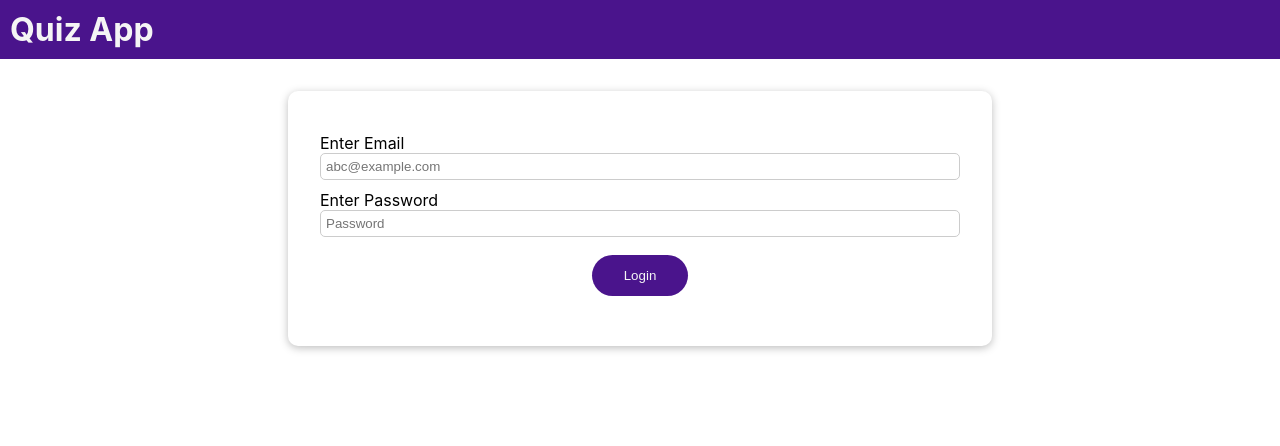
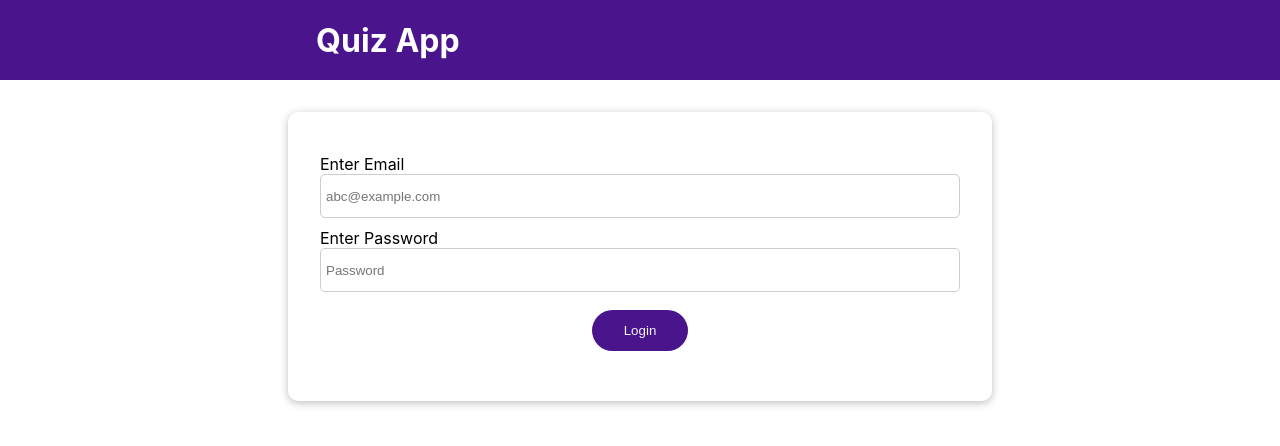
Before and after one commit to nadirbashir/quizapp, a React (Create React App) app: page / in a window 1280 px wide. Shown: the top 446 px of the page. Built offline with nearby package versions, Linux system fonts and the light colour scheme.

Commit message:
Login and authentication complete

```diff
--- a/src/App.css
+++ b/src/App.css
@@ -2,11 +2,3 @@
   margin: 0;
   padding: 0;
 }
-.App{
-  text-align: center;
-}
-h1{
-  background-color: #4A148C;
-  color: whitesmoke;
-  padding: 10px;
-}
--- a/src/App.js
+++ b/src/App.js
@@ -1,14 +1,32 @@
-import MainHeader from './components/MainHeader/MainHeader';
-import SignIn from './components/SignIn/SignIn';
-import './App.css';
-import React from 'react';
+import MainHeader from "./components/MainHeader/MainHeader";
+import SignIn from "./components/SignIn/SignIn";
+import "./App.css";
+import React, { useEffect, useState } from "react";
+import Home from "./components/Home/Home";
 
 function App() {
+  const [isLoggedIn, setIsLoggedIn] = useState(false);
+  useEffect(()=>{
+    if(localStorage.getItem("isLoggedIn") === "1"){
+      setIsLoggedIn(true);
+    }
+  },[]);
+
+  const loginHandler = (email,password) => {
+    localStorage.setItem("isLoggedIn","1");
+    setIsLoggedIn(true);
+  };
+
+  const logoutHandler = () => {
+    localStorage.removeItem("isLoggedIn");
+    setIsLoggedIn(false);
+  }
   return (
     <React.Fragment>
-      <MainHeader />
+      <MainHeader isAuthenticated={isLoggedIn} onLogout={logoutHandler} />
       <main>
-      <SignIn />
+        {!isLoggedIn && <SignIn onLogin={loginHandler} />}
+        {isLoggedIn && <Home onLogout={logoutHandler} />}
       </main>
     </React.Fragment>
   );
--- /dev/null
+++ b/src/components/Home/Home.js
@@ -0,0 +1,11 @@
+import React from "react";
+import { Card } from "../UI/Card/Card.js";
+import classes from "./Home.module.css";
+const Home = (props) => {
+  return (
+    <Card className={classes.home}>
+      <h2>Home Page</h2>
+    </Card>
+  );
+};
+export default Home;
--- /dev/null
+++ b/src/components/Home/Home.module.css
@@ -0,0 +1,5 @@
+.home{
+    width: 90%;
+    margin: 7rem auto;
+    padding: 2rem;
+}
--- a/src/components/MainHeader/MainHeader.js
+++ b/src/components/MainHeader/MainHeader.js
@@ -1,7 +1,11 @@
-const MainHeader = () => {
+import React from 'react';
+import classes from './MainHeader.module.css'
+import Navigation from './Navigation';
+const MainHeader = (props) => {
   return (
-    <header>
+    <header className={classes['main-header']}>
       <h1>Quiz App</h1>
+      <Navigation isLoggedIn={props.isAuthenticated} onLogout={props.onLogout} />
     </header>
   );
 };
--- /dev/null
+++ b/src/components/MainHeader/MainHeader.module.css
@@ -0,0 +1,17 @@
+.main-header{
+    position: fixed;
+    top: 0;
+    left: 0;
+    width: 100%;
+    height: 5rem;
+    display: flex;
+    align-items: center;
+    background-color: #4A148C;
+    justify-content: space-around;
+    padding: 0 2rem;
+  }
+
+.main-header h1{
+    margin: 0;
+    color: white;
+}
--- /dev/null
+++ b/src/components/MainHeader/Navigation.js
@@ -0,0 +1,14 @@
+import React from 'react'
+import classes from './Navigation.module.css'
+const Navigation = (props) =>{
+    console.log(props.isLoggedIn)
+    return (
+        <nav className={classes['nav-bar']}>
+            <ul>
+                {props.isLoggedIn && <li>Admin</li>}
+                {props.isLoggedIn && <li><button onClick={props.onLogout}>Logout</button></li>}
+            </ul>
+        </nav>
+    );
+}
+export default Navigation;
--- /dev/null
+++ b/src/components/MainHeader/Navigation.module.css
@@ -0,0 +1,27 @@
+.nav-bar ul{
+    margin: 0;
+    padding: 0;
+    list-style-type: none;
+    display: flex;
+    align-items: center;
+}
+
+.nav-bar li{
+    margin: 0;
+    margin-left: 2rem;
+    color: white;
+    font-size: 1rem;
+    font-weight: bold;
+}
+
+.nav-bar button{
+    outline: none;
+    cursor: pointer;
+    padding: 1rem 3rem;
+    background: #ba00e5;
+  border: 1px solid #ba00e5;
+  font-size: 1rem;
+    font-weight: bold;
+  border-radius: 25px;
+  color: white;
+}
--- a/src/components/SignIn/SignIn.js
+++ b/src/components/SignIn/SignIn.js
@@ -1,22 +1,36 @@
-import { useState } from "react";
+import { useEffect, useState } from "react";
 import { Card } from "../UI/Card/Card";
 import classes from "./SignIn.module.css";
 const SignIn = (props) => {
   const [enteredEmail, setEnteredEmail] = useState("");
   const [enteredPassword, setEnteredPassword] = useState("");
+  const [emailInvalid, setEmailInvalid ]=useState();
+  const [passwordInvalid, setPasswordInValid ]=useState();
+  const [formIsvalid, setFormIsvalid] = useState(false);
+
+  useEffect(()=>{
+    setFormIsvalid(enteredEmail.includes('@') && enteredPassword.length > 6);
+  },[enteredEmail, enteredPassword]);
+
   const handleEmailChange = (event) => {
     setEnteredEmail(event.target.value);
   };
   const handlePasswordChange = (event) => {
     setEnteredPassword(event.target.value);
   };
+
+  const handleInvalidEmail = () =>{
+    setEmailInvalid(!enteredEmail.includes('@'));
+  }
+
+  const handleInvalidPassword = () =>{
+    setPasswordInValid(enteredPassword.length < 6);
+  }
+
   const submitHandler = (event) => {
     event.preventDefault();
-    if (enteredEmail.trim().length === 0) {
-      alert("please enter a valid email");
-    } else if (enteredPassword.length < 4) {
-      alert("password must contain atleast 4 character");
-    } else {
+    if(formIsvalid){
+      props.onLogin(enteredEmail, enteredPassword);
       setEnteredEmail("");
       setEnteredPassword("");
     }
@@ -25,26 +39,30 @@ const SignIn = (props) => {
   return (
     <Card className={classes.login}>
       <form onSubmit={submitHandler} >
-        <div className={classes.control}>
-        <label>Enter Email </label>
+        <div className={`${classes.control} ${emailInvalid ? classes.invalid : ""}`}>
+        <label htmlFor="email">Enter Email </label>
         <input
+          id="email"
           value={enteredEmail}
           type="email"
           placeholder="abc@example.com"
           onChange={handleEmailChange}
+          onBlur={handleInvalidEmail}
         />
         </div>
-        <div className={classes.control}>
-        <label>Enter Password </label>
+        <div className={`${classes.control} ${passwordInvalid ? classes.invalid : ""}`}>
+        <label htmlFor="password">Enter Password </label>
         <input
+          id="password"
           value={enteredPassword}
           type="password"
           placeholder="Password"
           onChange={handlePasswordChange}
+          onBlur={handleInvalidPassword}
         />
         </div>
         <div className={classes.control}>
-        <button type="submit" className={classes.button}>
+        <button type="submit" className={classes.button} disabled={!formIsvalid}>
           Login
         </button>
         </div>
--- a/src/components/SignIn/SignIn.module.css
+++ b/src/components/SignIn/SignIn.module.css
@@ -1,7 +1,7 @@
 .login{
     width: 90%;
     max-width: 40rem;
-    margin: 2rem auto;
+    margin: 7rem auto;
     padding: 2rem;
 }
 .button{
@@ -20,6 +20,7 @@
     flex-direction: column;
 }
 .control input{
+    height: 2rem;
     padding: 5px;
     border: 1px solid #ccc;
     border-radius: 5px;
@@ -27,3 +28,13 @@
 .control input:focus{
     outline-color: #ccc;
 }
+
+.control.invalid input{
+    background-color: rgba(250, 128, 114, 0.685);
+    outline-color: rgba(250, 128, 114, 0.671);
+    border-color: rgba(250, 128, 114, 0.671);
+}
+.control.invalid input:focus{
+    background-color: rgba(250, 128, 114, 0.685);
+    outline-color: rgba(250, 128, 114, 0.671);
+}
```
